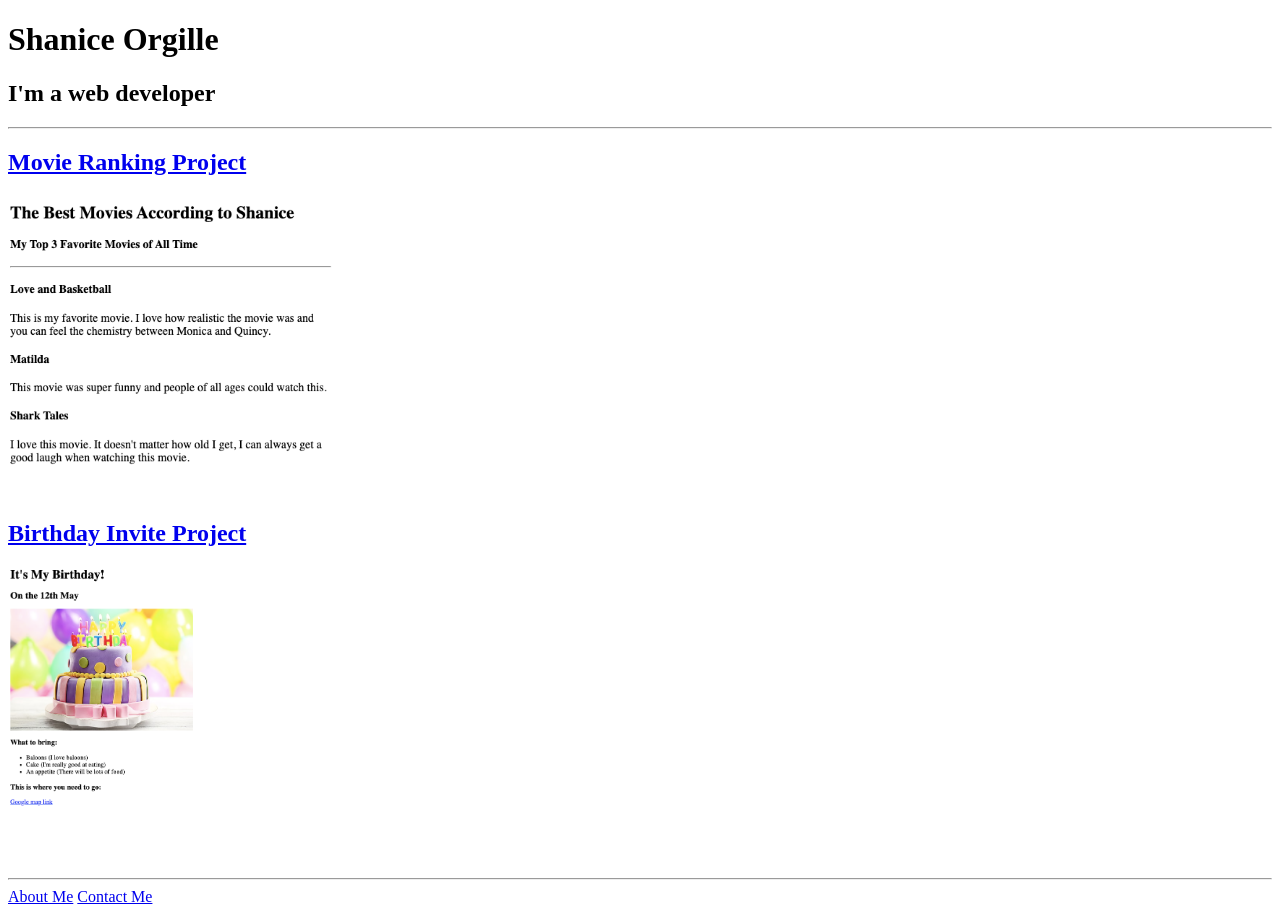
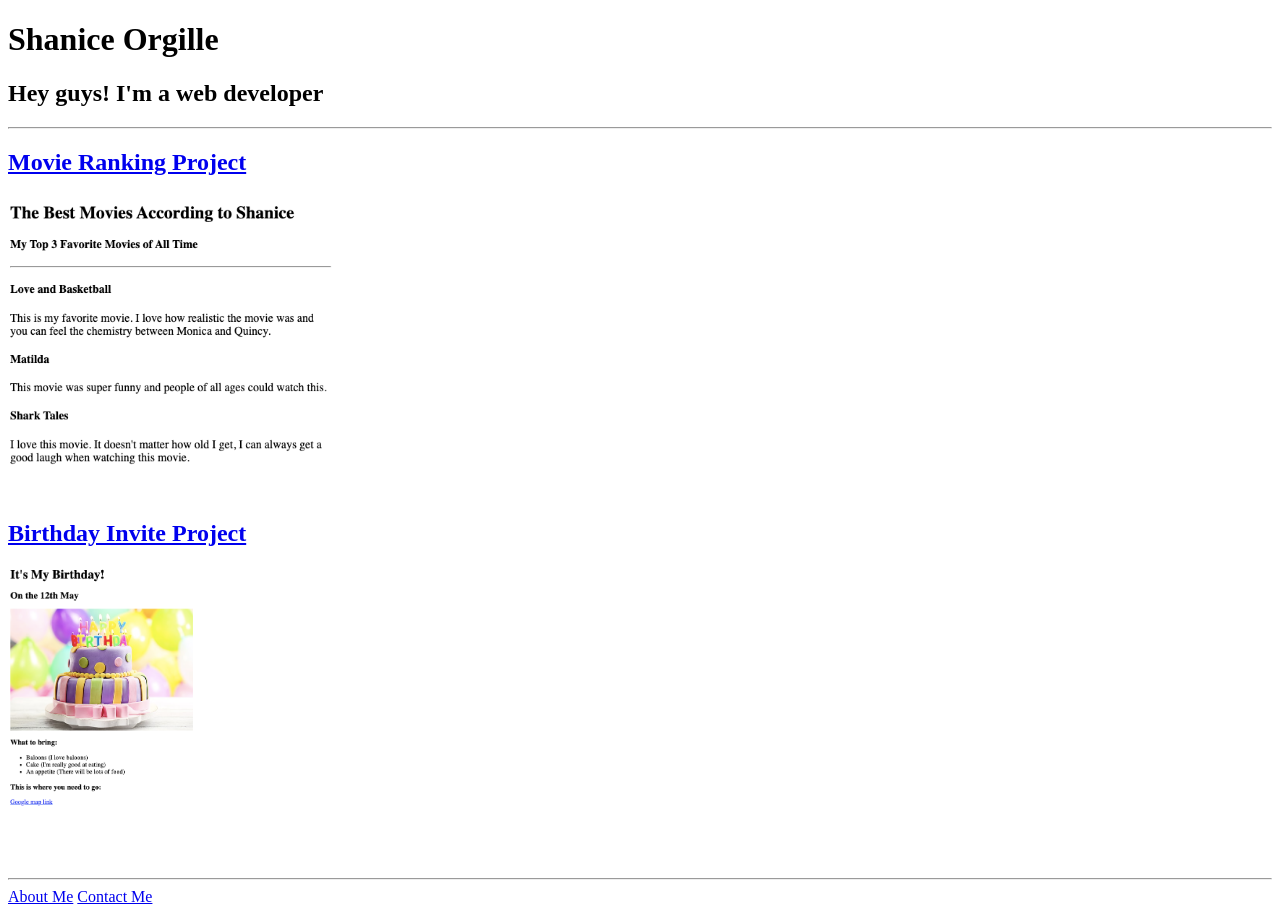
Before and after one commit to sorgille/HTML-Portfolio-, a plain HTML site: page index.html in a window 1280 px wide. Drawn offline with Linux system fonts and the light colour scheme.

Commit message:
Update index.html

```diff
--- a/index.html
+++ b/index.html
@@ -8,7 +8,7 @@
 
 <body>
     <h1>Shanice Orgille</h1>
-    <h2>I'm a web developer</h2>
+    <h2>Hey guys! I'm a web developer</h2>
 <hr/>
     <h2><a href="movie-ranking.html">Movie Ranking Project</a></h2>
     <img src="movie-ranking-screenshot.png" height="300" alt="Movie Ranking Project Preview"/>
```
